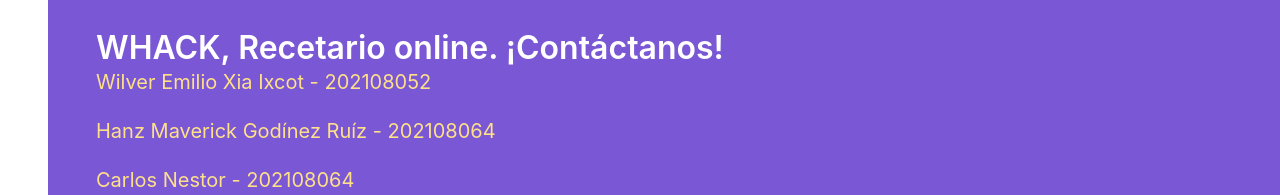
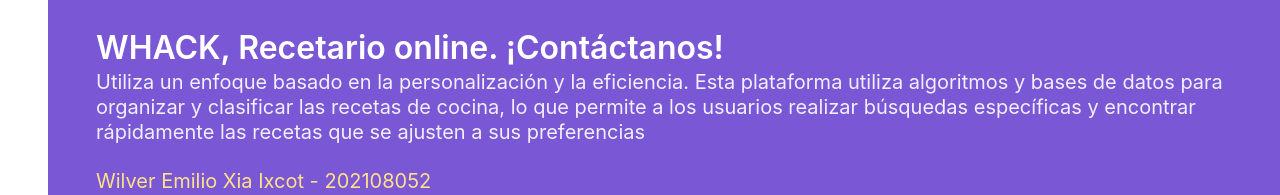
Before and after one commit to WilverEmilio/Recetas_Proyecto, a Vue app in the folder recetas/: page /#/acerca-de in a window 1280 px wide. Shown: the part 167-362 px from the top of the page. Built offline with nearby package versions, Linux system fonts and the light colour scheme.

Commit message:
Cambios finales

```diff
--- a/recetas/src/Constantes.js
+++ b/recetas/src/Constantes.js
@@ -2,6 +2,6 @@
 const Constantes = {
     AL_GUSTO,
     URL_SERVIDOR: process.env.VUE_APP_RUTA_API,
-    UNIDADES_MEDIDA: [AL_GUSTO, "Gramo", "Kilogramo", "Litro", "Pizca", "Pieza", "Taza", "Cucharada", "Cucharadita"],
+    UNIDADES_MEDIDA: [AL_GUSTO, "Rebanada", "Gramo", "Kilogramo", "Litro", "Entero", "Pizca", "Pieza", "Taza", "Cucharada", "Cucharadita"],
 };
 export default Constantes;
--- a/recetas/src/components/AcercaDe.vue
+++ b/recetas/src/components/AcercaDe.vue
@@ -6,6 +6,13 @@
           <p class="title">
             WHACK, Recetario online.
             ¡Contáctanos!
+          </p>
+          <p class="subtitle">
+            Utiliza un enfoque basado en la personalización y la eficiencia.
+            Esta plataforma utiliza algoritmos y bases de datos para organizar y
+            clasificar las recetas de cocina, lo que permite a los usuarios realizar
+            búsquedas específicas y encontrar rápidamente las recetas que se ajusten a
+            sus preferencias
           </p>
           <p class="subtitle">
             <a class="has-text-warning" href="#"
```
Also changed, not shown: 2 other files (tests, documents, lock files or other folders).
